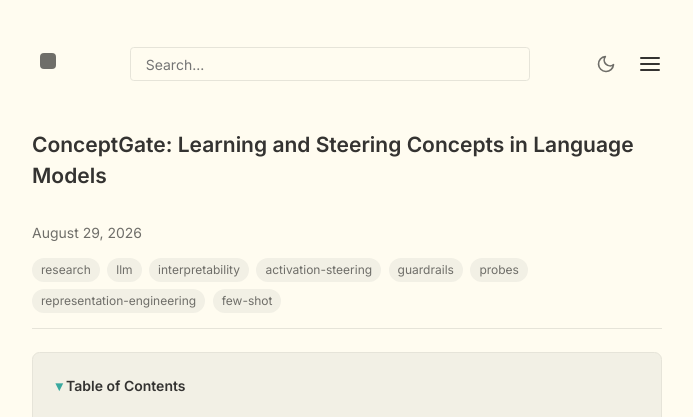
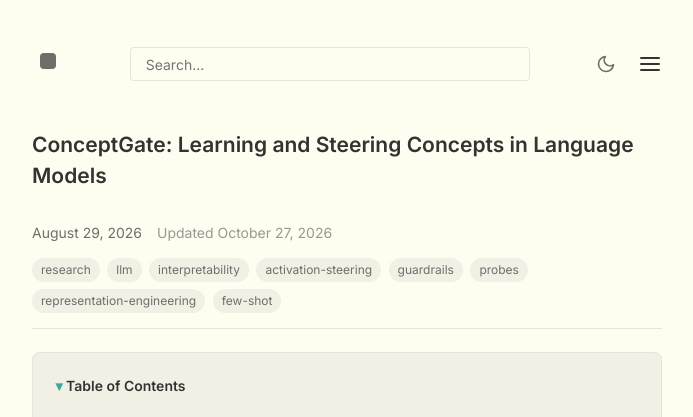
Before and after one commit to NISH1001/NISH1001.github.io, a Jekyll site: the page built from _posts/research/2026-08-29-conceptgate.markdown, in a window 1280 px wide. Shown: the top 417 px of the page, without its empty margins (293-986 px from the left). Built offline with Jekyll 4.4.1, drawn with Linux system fonts in a browser that asks for light colours.

Commit message:
Add a last-modified timestamp to posts
Posts can set `last_modified_at` in front matter. The post layout then
emits article:modified_time and og:updated_time (plus
article:published_time for every post), and the post meta line shows
a muted "Updated <date>". Posts without the field are unchanged.

The ConceptGate report sets it for today's corrections.

Co-Authored-By: Claude Opus 5.5 <noreply@anthropic.com>

```diff
--- a/_includes/PostMeta.html
+++ b/_includes/PostMeta.html
@@ -4,6 +4,10 @@
       <span class="post-date">{{ page.published_date | date: "%B %d, %Y" }}</span>
     {% elsif page.date and page.content-type == "post" %}
       <span class="post-date">{{ page.date | date: "%B %d, %Y" }}</span>
+    {% endif %}
+
+    {% if page.last_modified_at %}
+      <span class="post-updated">Updated <time datetime="{{ page.last_modified_at | date_to_xmlschema }}">{{ page.last_modified_at | date: "%B %d, %Y" }}</time></span>
     {% endif %}
 
     {% if page.author %}
--- a/_layouts/post.html
+++ b/_layouts/post.html
@@ -17,6 +17,13 @@
     <meta content="{{ page.title }}" property="og:title">
     <meta content="article" property="og:type">
     <meta content="{{ site.url }}{{ page.url }}" property="og:url">
+    {%- if page.date -%}
+    <meta content="{{ page.date | date_to_xmlschema }}" property="article:published_time">
+    {%- endif -%}
+    {%- if page.last_modified_at -%}
+    <meta content="{{ page.last_modified_at | date_to_xmlschema }}" property="article:modified_time">
+    <meta content="{{ page.last_modified_at | date_to_xmlschema }}" property="og:updated_time">
+    {%- endif -%}
     {%- else -%}
     <meta content="website" property="og:type">
     <meta content="{{ site.url }}{{ page.url }}" property="og:url">
--- a/_posts/research/2026-08-29-conceptgate.markdown
+++ b/_posts/research/2026-08-29-conceptgate.markdown
@@ -2,6 +2,7 @@
 layout: post
 title:  "ConceptGate: Learning and Steering Concepts in Language Models"
 date:   2026-08-29 09:00:00 +0545
+last_modified_at: 2026-10-27 08:01:51 +0545
 categories: research
 tags: research llm interpretability activation-steering guardrails probes representation-engineering few-shot
 subtitle: "A few-shot, training-free adapter that detects a concept from a frozen model's own layers and steers generation along a closely related direction, with interactive figures over real GPT-2, Qwen2.5-0.5B and gemma-2-2b runs."
--- a/assets/css/style.css
+++ b/assets/css/style.css
@@ -960,6 +960,11 @@ li a[href^="http://"]:after, li a[href^="https://"]:after {
   color: var(--text);
 }
 
+.post-meta .post-updated {
+  color: var(--text);
+  opacity: 0.7;
+}
+
 .post-meta .post-author {
   color: var(--text);
   font-style: italic;
```
